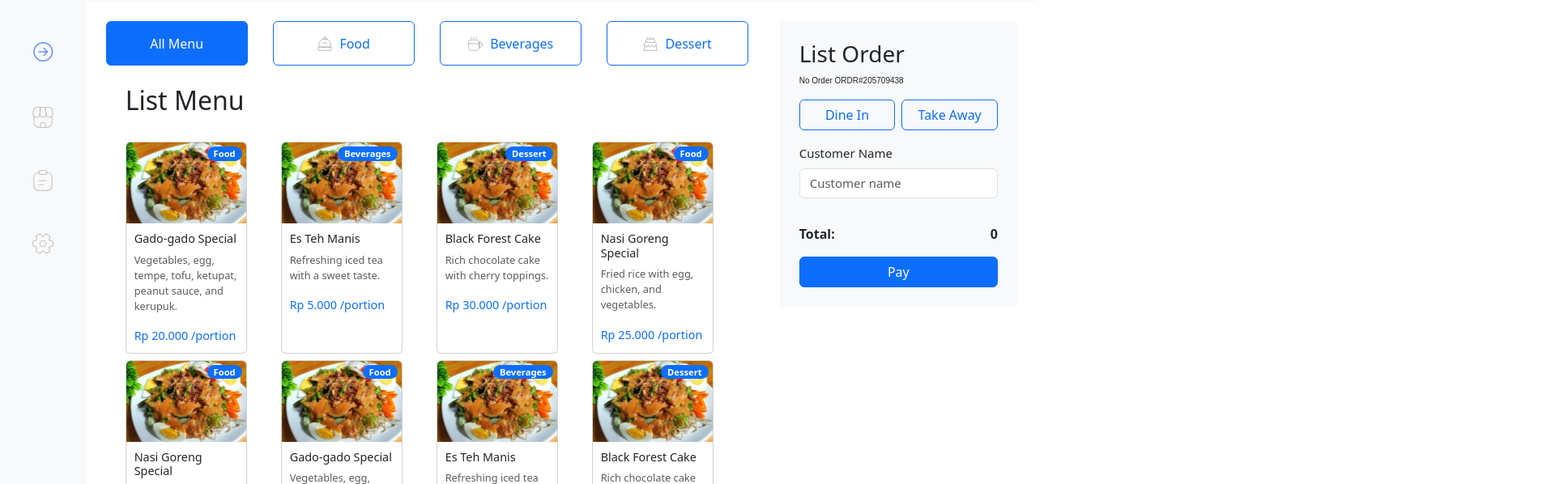
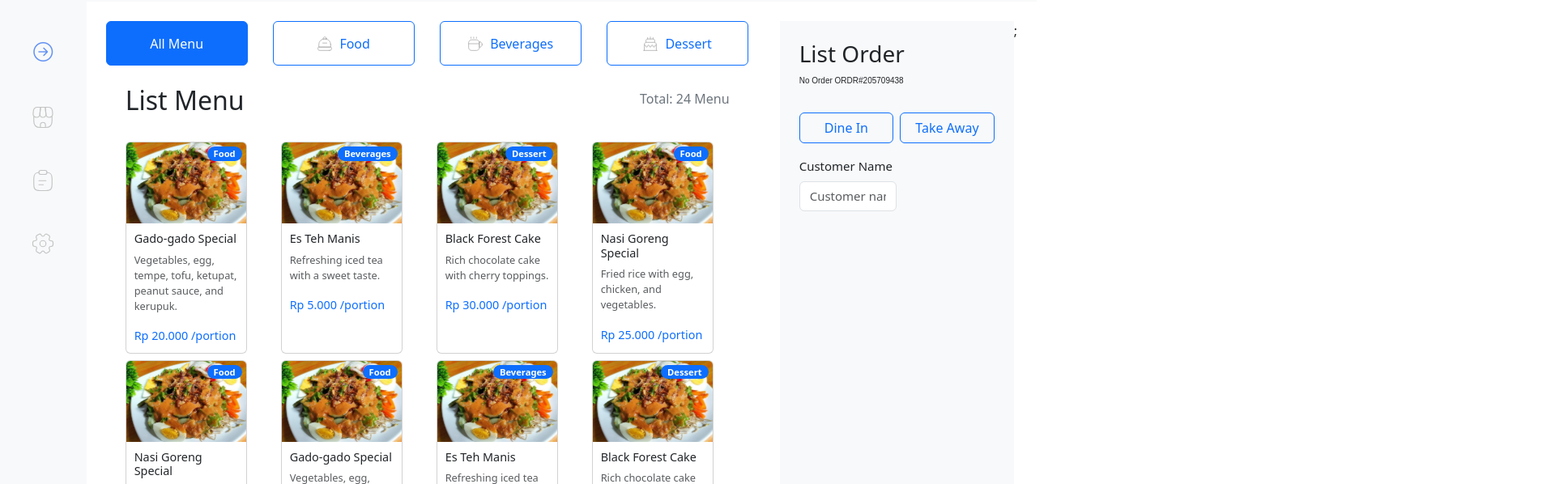
Before and after one commit to alpinmohsa541/pos-sederhana, a React (Vite) app: page /cashier-dashboard in a window 1280 px wide. Shown: the part 78-676 px from the top of the page at 81% size, 1920 px wide, since content can reach past the window. Built offline with nearby package versions, Linux system fonts and the light colour scheme.

Commit message:
Feat : stayling card and order summary

```diff
--- a/src/CashierDashboard/CashierDashboard.jsx
+++ b/src/CashierDashboard/CashierDashboard.jsx
@@ -262,6 +262,18 @@ const CashierDashboard = () => {
               {/* Menu List */}
               <div className="row g-4 px-4">
                 <h2>List Menu</h2>
+                <div
+                  className="position-absolute"
+                  style={{
+                    left: "780px",
+                    fontSize: "1rem",
+                    padding: "5px 10px",
+                    borderRadius: "5px",
+                    color: "#6c757d",
+                  }}
+                >
+                  Total: {filteredMenu.length} Menu
+                </div>
                 <div className="col-md-12">
                   <div className="row row-cols-1 row-cols-md-4 g-2">
                     {filteredMenu.map((menu) => (
@@ -322,9 +334,13 @@ const CashierDashboard = () => {
                 </div>
               </div>
             </div>
-
-            {/* Order Summary */}
-            <div className="bg-light p-4" style={{ width: "5000px" }}>
+            <div
+              className="bg-light p-4 d-flex flex-column"
+              style={{
+                width: "4800px",
+                height: "800px",
+              }} /* Sesuaikan ukuran yang realistis */
+            >
               <h3>List Order</h3>
               <p
                 className="no-order"
@@ -354,9 +370,10 @@ const CashierDashboard = () => {
                   Take Away
                 </button>
               </div>
-
               <div className="mt-3">
-                <div className="mb-3 w-100">
+                <div className="d-flex justify-content-between gap-3">
+                  {/* Customer Name */}
+                  <div className="w-50">
                     <label
                       style={{ fontSize: "15px" }}
                       htmlFor="customerName"
@@ -373,9 +390,9 @@ const CashierDashboard = () => {
                     />
                   </div>
 
+                  {/* No Table */}
                   {orderType === "dineIn" && (
-                  <div className="d-flex justify-content-between gap-2">
-                    <div className="w-100">
+                    <div className="w-50">
                       <label
                         style={{ fontSize: "15px" }}
                         htmlFor="tableNumber"
@@ -391,16 +408,26 @@ const CashierDashboard = () => {
                         ))}
                       </select>
                     </div>
-                  </div>
                   )}
                 </div>
+              </div>
 
+              {/* Scrollable List Group */}
+              <div
+                className="list-group-container flex-grow-1"
+                style={{
+                  overflowY: "auto",
+                  marginBottom: "10px",
+                  paddingLeft: "2cm" /* Tambahkan padding kiri sebesar 2cm */,
+                  paddingRight: "2cm" /* Tambahkan padding kanan sebesar 2cm */,
+                }}
+              >
                 <ul className="list-group">
                   {orders.map((order, index) => (
                     <li
                       key={index}
                       className="list-group-item d-flex align-items-center justify-content-between"
-                    style={{ gap: "10px" }}
+                      style={{ gap: "10px", height: "90px" }}
                     >
                       <img
                         src={order.image}
@@ -435,7 +462,10 @@ const CashierDashboard = () => {
                     </li>
                   ))}
                 </ul>
+              </div>
 
+              {/* Fixed Footer Section */}
+              <div>
                 <div className="mt-3 d-flex justify-content-between">
                   <strong>Total:</strong>
                   <strong>{total}</strong>
@@ -448,6 +478,8 @@ const CashierDashboard = () => {
                   Pay
                 </button>
               </div>
+            </div>
+            ;
           </div>
         </div>
       </div>
```
Lines whose indentation alone changed are shown as unchanged.
